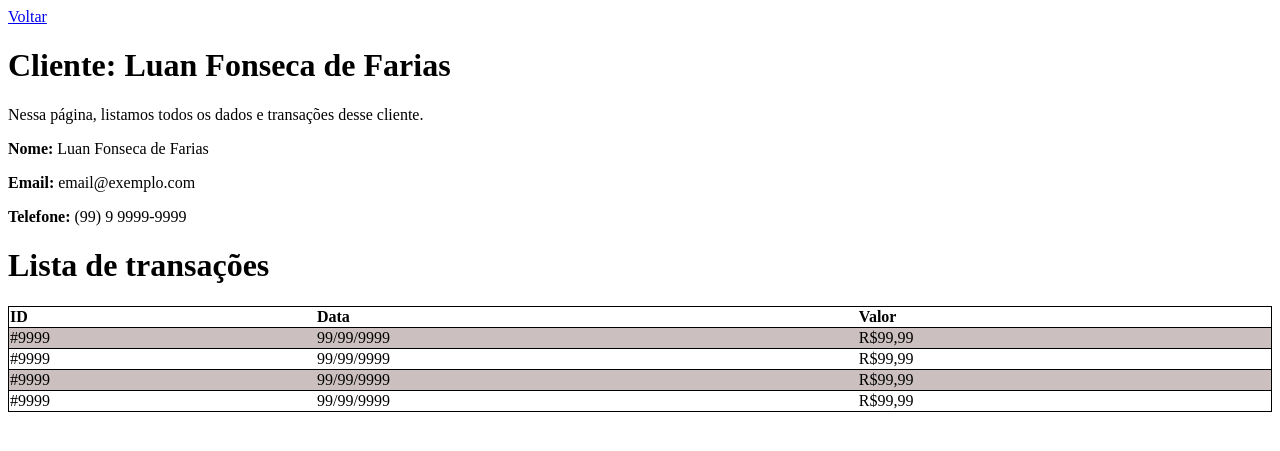
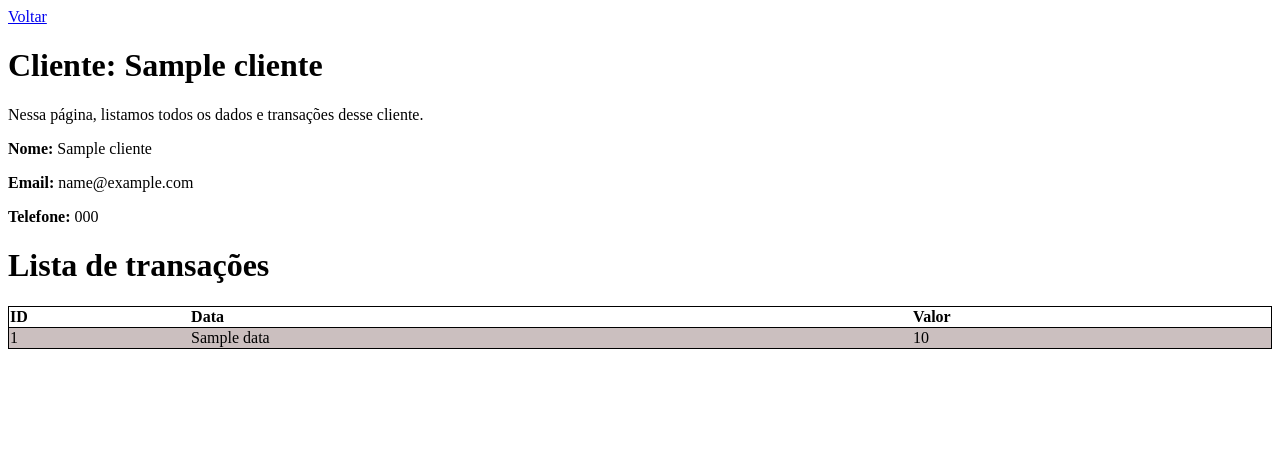
Before and after one commit to anjinha-oliveira/analise-de-fraudes, a Flask app: template templates/transacoes.html in a window 1280 px wide. Shown: the top 451 px of the page. Run offline with Flask 2, Linux system fonts and the light colour scheme; the template is opened without the code that fills it: most values are stand-ins (such as "Sample title", 1, 10 or a date in 2020).

Commit message:
Atualizar tabela para carregar dados de transacoes

```diff
--- a/app.py
+++ b/app.py
@@ -28,7 +28,37 @@ def pagina_de_clientes():
 
 @app.route("/transacoes")
 def pagina_de_transacoes():
-    return render_template('transacoes.html')
+    cliente = {
+        "nome": "Luan Fonsceca de Farias",
+        "email": " email@exemplo.com",
+        "telefone": " (99) 9 9999-9999"
+    }
+
+    transacoes= [
+        {
+            'id': '#9999',
+            'data': '99/99/9999',
+            'valor': 'R$99,99'
+
+        },
+        {
+            'id': '#9999',
+            'data': '99/99/9999',
+            'valor': 'R$99,99'
+
+        },
+        {
+            'id': '#9999',
+            'data': '99/99/9999',
+            'valor': 'R$99,99'
+        },
+        {
+            'id': '#9999',
+            'data': '99/99/9999',
+            'valor': 'R$99,99'
+        }
+]
+    return render_template('transacoes.html', cliente=cliente, transacoes= transacoes)
 
 
 
--- a/templates/transacoes.html
+++ b/templates/transacoes.html
@@ -20,18 +20,18 @@
     </head>
     <body>
         <a href="/">Voltar </a>
-        <h1>Cliente: Luan Fonseca de Farias </h1>
+        <h1>Cliente: {{ cliente.nome }} </h1>
         <p>
             Nessa página, listamos todos os dados e transações desse cliente.
             <p>
-                <strong>Nome:</strong> Luan Fonseca de Farias
+                <strong>Nome:</strong> {{ cliente.nome }}
             </p>
             <p>
-                <strong> Email:</strong> email@exemplo.com
+                <strong> Email:</strong> {{ cliente.email }}
             </p>
 
             <p>
-                <strong>Telefone:</strong>  (99) 9 9999-9999
+                <strong>Telefone:</strong> {{ cliente.telefone }}
             </p>
         </p>
         <h1>Lista de transações</h1>
@@ -41,26 +41,13 @@
                     <th>Data</th>
                     <th>Valor</th>
                 </tr>
+            {% for transacao in transacoes %}
                 <tr>
-                <td>#9999</td>
-                <td>99/99/9999</td>
-                <td><R1>R$99,99</R1></td>
+                    <td>{{transacao.id}}</td>
+                    <td>{{transacao.data}}</td>
+                    <td><R1>{{transacao.valor}}</R1></td>
                 </tr>
-              <tr>
-                <td>#9999</td>
-                <td>99/99/9999</td>
-                <td><R1>R$99,99</R1></td>
-              </tr>
-              <tr>
-                <td>#9999</td>
-                <td>99/99/9999</td>
-                <td><R1>R$99,99</R1></td>
-              </tr>
-              <tr>
-                <td>#9999</td>
-                <td>99/99/9999</td>
-                <td><R1>R$99,99</R1></td>
-              </tr>
+            {% endfor %}
           </table>
     </body>
 </html>
```
Lines whose indentation alone changed are shown as unchanged.
